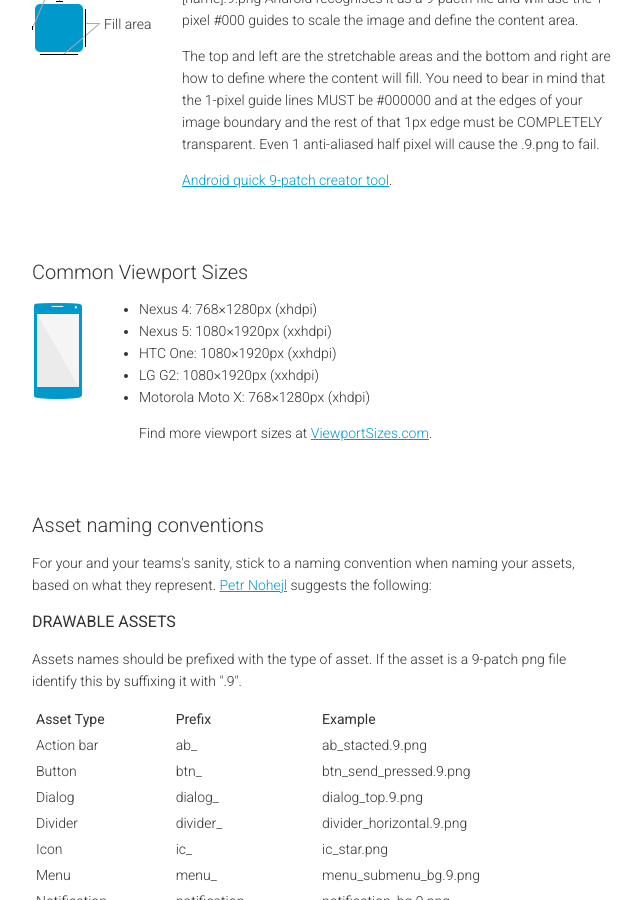
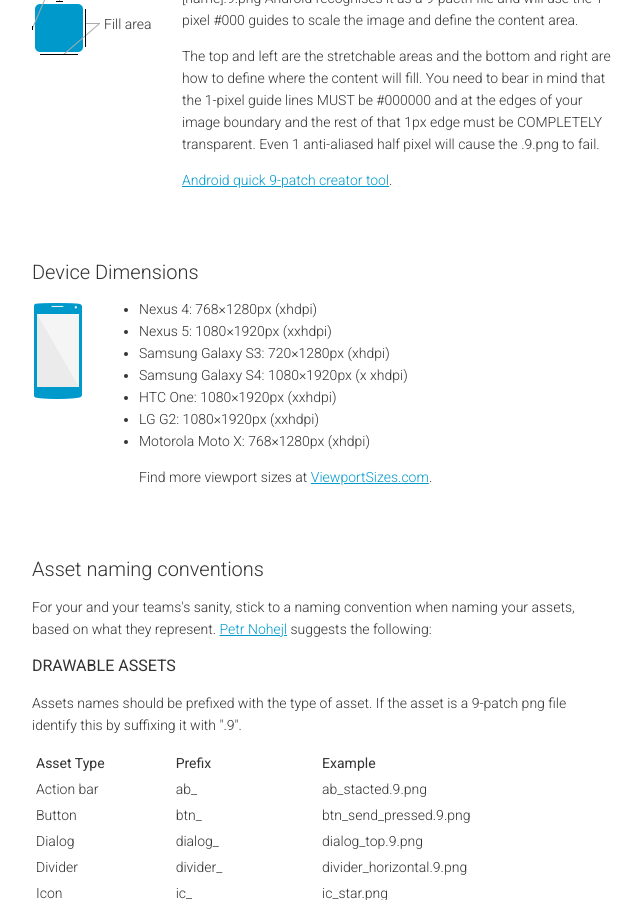
Before and after one commit to destroywerk/androiddesign.tips, a Jekyll site: the page built from index.html, in a window 1280 px wide and 900 px high, scrolled down 1867 px. Shown: the whole window, without its empty margins (203-845 px from the left). Built offline with Jekyll 4.4.1, drawn with Linux system fonts in a browser that asks for light colours; nearby versions of some CDN libraries; Markdown is read by kramdown in place of the engine named in the settings; some of the changed text lies outside the part shown.

Commit message:
rename viewports to device dimensions

```diff
--- a/_includes/common-viewports.html
+++ b/_includes/common-viewports.html
@@ -1,5 +1,5 @@
-<div class="section" id="common-viewport-sizes">
-  <h2 class="section__header">Common Viewport Sizes</h2>
+<div class="section" id="device-dimensions">
+  <h2 class="section__header">Device Dimensions</h2>
 
   <div class="viewports">
     <div class="viewports__img">
@@ -9,6 +9,8 @@
       <ul>
         <li>Nexus 4: 768&times;1280px (xhdpi)</li>
         <li>Nexus 5: 1080&times;1920px (xxhdpi)</li>
+        <li>Samsung Galaxy S3: 720&times;1280px (xhdpi)</li>
+        <li>Samsung Galaxy S4: 1080&times;1920px (x xhdpi)</li>
         <li>HTC One: 1080&times;1920px (xxhdpi)</li>
         <li>LG G2: 1080&times;1920px (xxhdpi)</li>
         <li>Motorola Moto X: 768&times;1280px (xhdpi)</li>
--- a/index.html
+++ b/index.html
@@ -14,7 +14,7 @@ meta_description: A cheat sheet of suggestions and utilities for use when design
     <li><a href="#action-bar-sizing">Action Bar sizing</a></li>
     <li><a href="#navigation-styles">Navigation styles</a></li>
     <li><a href="#nine-patch-images">9-patch images</a></li>
-    <li><a href="#common-viewport-sizes">Viewport sizes</a></li>
+    <li><a href="#device-dimensions">Device Dimensions</a></li>
     <li><a href="#asset-naming-conventions">Asset naming</a></li>
     <li><a href="#links">Links</a></li>
   </ul>
@@ -41,7 +41,7 @@ meta_description: A cheat sheet of suggestions and utilities for use when design
       <li><a href="#action-bar-sizing">Action Bar sizing</a></li>
       <li><a href="#navigation-styles">Navigation styles</a></li>
       <li><a href="#nine-patch-images">9-patch images</a></li>
-      <li><a href="#common-viewport-sizes">Viewport sizes</a></li>
+      <li><a href="#device-dimensions">Device Dimensions</a></li>
       <li><a href="#asset-naming-conventions">Asset naming</a></li>
       <li><a href="#links">Links</a></li>
     </ul>
```
